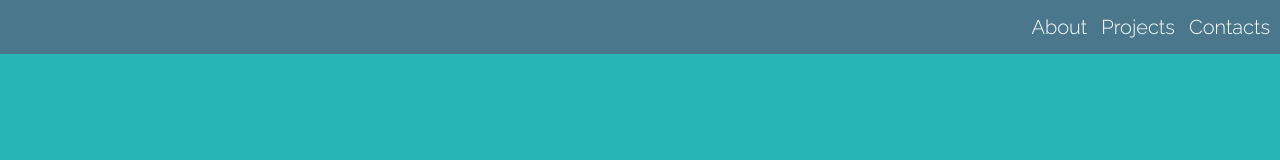
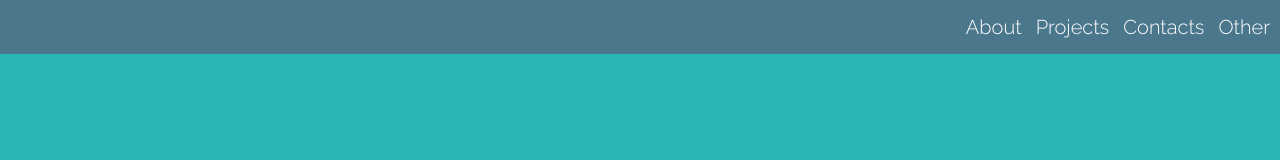
Before and after one commit to Printassia/portfolio, a plain HTML site: page index.html in a window 1280 px wide. Shown: the top 160 px of the page. Drawn offline with nearby package versions, Linux system fonts and the light colour scheme.

Commit message:
Update index.html

```diff
--- a/index.html
+++ b/index.html
@@ -18,6 +18,8 @@
       <a href="#project-section" class="nav-link">Projects</a>
       <!-- Contacts -->
       <a href="#contact-section" class="nav-link">Contacts</a>
+      <!-- Athletics -->
+      <a href="athletics.html" class="nav-link">Other</a>
     </nav>
 
     <main>
```
